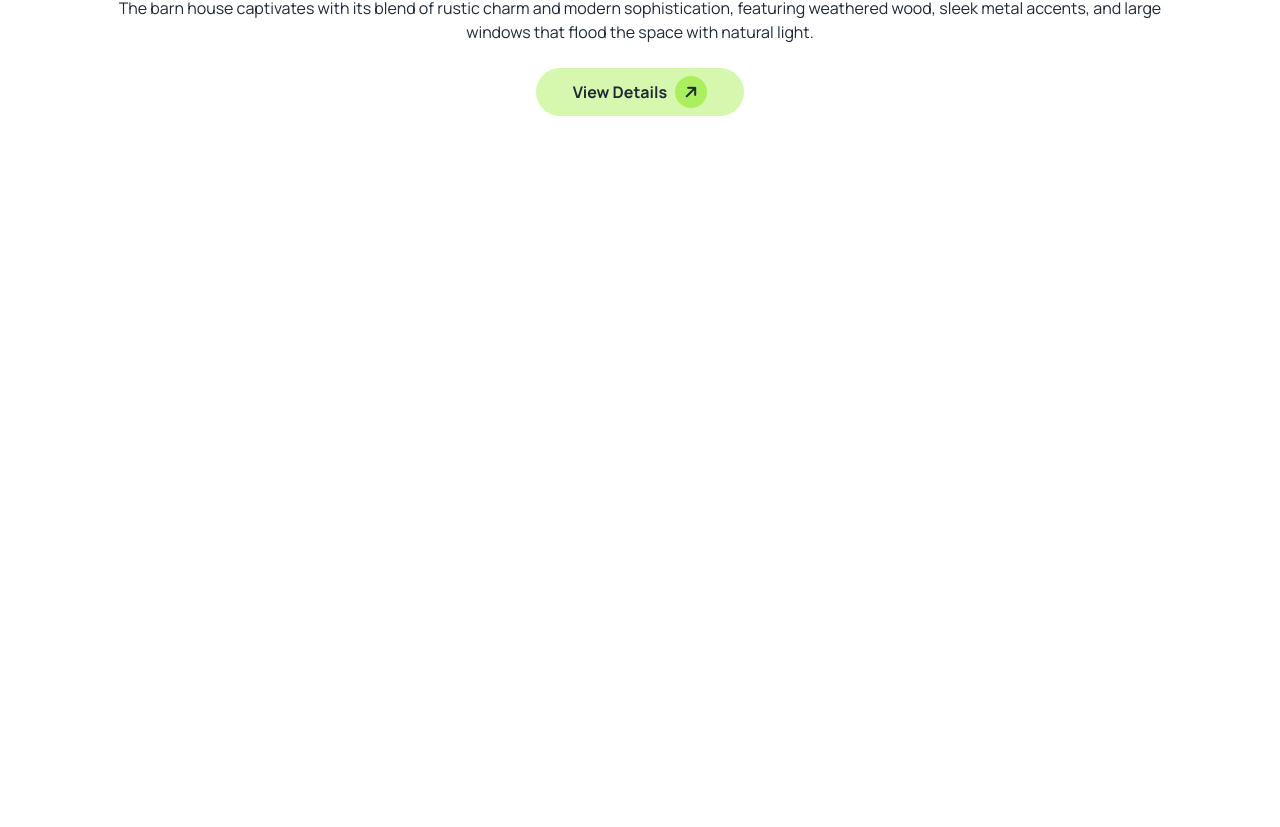
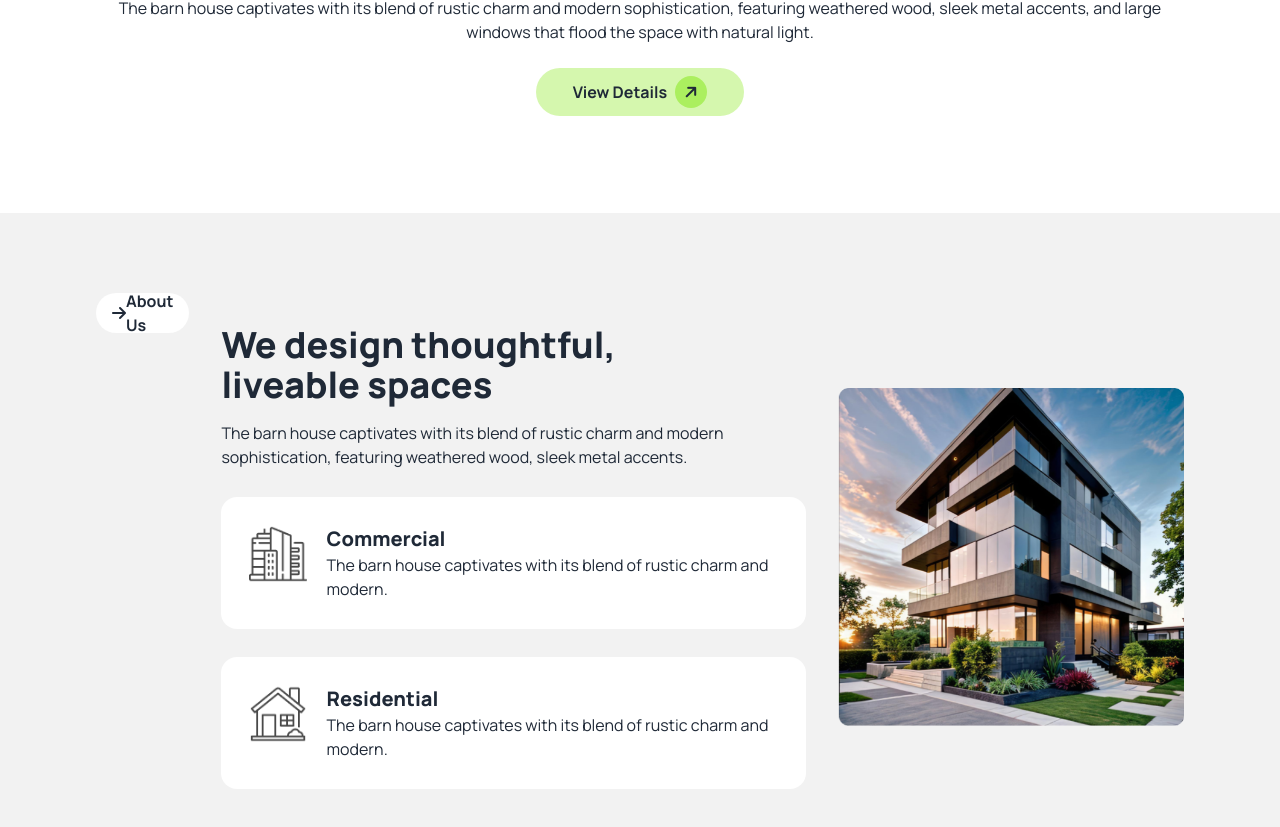
Before and after one commit to Humaun-hk/Rinterio, a plain HTML site: page index.html in a window 1280 px wide. Shown: the part 659-1486 px from the top of the page. Before the commit the page ends 872 px from the top, so only its background shows below. Drawn offline with nearby package versions, Linux system fonts and the light colour scheme.

Commit message:
livespace section

```diff
--- a/index.html
+++ b/index.html
@@ -48,9 +48,22 @@
             <li><a>Contact Us</a></li>
           </ul>
         </div>
-        <div class="h-11 w-11 rounded-full border-2 border-[#E9E9E9] flex justify-center items-center lg:hidden">
-          <svg xmlns="http://www.w3.org/2000/svg" fill="none" viewBox="0 0 24 24" stroke-width="1.5" stroke="currentColor" class="size-6">
-            <path stroke-linecap="round" stroke-linejoin="round" d="M3.75 6.75h16.5M3.75 12h16.5m-16.5 5.25h16.5" />
+        <div
+          class="h-11 w-11 rounded-full border-2 border-[#E9E9E9] flex justify-center items-center lg:hidden"
+        >
+          <svg
+            xmlns="http://www.w3.org/2000/svg"
+            fill="none"
+            viewBox="0 0 24 24"
+            stroke-width="1.5"
+            stroke="currentColor"
+            class="size-6"
+          >
+            <path
+              stroke-linecap="round"
+              stroke-linejoin="round"
+              d="M3.75 6.75h16.5M3.75 12h16.5m-16.5 5.25h16.5"
+            />
           </svg>
         </div>
         <div class="navbar-end gap-4 hidden lg:flex">
@@ -91,7 +104,10 @@
             </svg>
           </div>
           <div>
-            <button class="btn flex justify-center items-center bg-[#ABEF5F] text-xl font-extrabold rounded-3xl">Book Consult
+            <button
+              class="btn flex justify-center items-center bg-[#ABEF5F] text-xl font-extrabold rounded-3xl"
+            >
+              Book Consult
               <div class="origin-center -rotate-45">
                 <svg
                   xmlns="http://www.w3.org/2000/svg"
@@ -107,8 +123,8 @@
                     d="m12.75 15 3-3m0 0-3-3m3 3h-7.5M21 12a9 9 0 1 1-18 0 9 9 0 0 1 18 0Z"
                   />
                 </svg>
-              </button>
-            </div>
+              </div>
+            </button>
           </div>
         </div>
       </div>
@@ -117,27 +133,80 @@
 
       <div class="hero bg-base-100 min-h-screen">
         <div class="hero-content flex-col">
-          <img
-            src="images/banner.png"
-             />
-          <div class="flex flex-col  justify-center items-center">
-            <h1 class="text-5xl font-extrabold text-center">A barn house of this design has a striking appearance</h1>
+          <img src="images/banner.png" />
+          <div class="flex flex-col justify-center items-center">
+            <h1 class="text-5xl font-extrabold text-center">
+              A barn house of this design has a striking appearance
+            </h1>
             <p class="py-6 text-center">
-              The barn house captivates with its blend of rustic charm and modern sophistication, featuring weathered wood, sleek metal accents, and large windows that flood the space with natural light.
+              The barn house captivates with its blend of rustic charm and
+              modern sophistication, featuring weathered wood, sleek metal
+              accents, and large windows that flood the space with natural
+              light.
             </p>
-            <button class=" flex h-12 w-52 bg-[#ABEF5F80] justify-center items-center gap-2 rounded-3xl font-bold">View Details
+            <button
+              class="flex h-12 w-52 bg-[#ABEF5F80] justify-center items-center gap-2 rounded-3xl font-bold"
+            >
+              View Details
               <div
-            class="h-8 w-8 bg-[#ABEF5F] rounded-full flex justify-center items-center"
-          >
-            <i class="fa-solid fa-arrow-right origin-center -rotate-45"></i>
-          </div>
+                class="h-8 w-8 bg-[#ABEF5F] rounded-full flex justify-center items-center"
+              >
+                <i class="fa-solid fa-arrow-right origin-center -rotate-45"></i>
+              </div>
             </button>
           </div>
         </div>
       </div>
+    </header>
 
-    </header>
-    <main></main>
+    <main>
+      <!-- Livespace section -->
+      <section class="container mx-auto px-12 bg-base-200 gap-8 lg:px-24">
+        <div class="card lg:card-side py-20">
+          <div
+            class="bg-base-100 w-32 h-10 p-4 rounded-3xl flex justify-center items-center"
+          >
+            <i class="fa-solid fa-arrow-right"></i>
+            <a class="text-base font-bold">About Us</a>
+          </div>
+          <div class="card-body">
+            <h2 class="card-title text-4xl font-black">We design thoughtful,<br>liveable spaces</h2>
+            <p class="py-2">
+              The barn house captivates with its blend of rustic charm and
+              modern sophistication, featuring weathered wood, sleek metal
+              accents.
+            </p>
+            <div class="flex gap-5 bg-[#FFFFFF] p-7 rounded-2xl mt-3">
+              <div>
+                <img src="images/commercial.png" alt="" />
+              </div>
+              <div>
+                <h3 class="text-xl font-extrabold">Commercial</h3>
+                <p>
+                  The barn house captivates with its blend of rustic charm and
+                  modern.
+                </p>
+              </div>
+            </div>
+            <div class="flex gap-5 bg-[#FFFFFF] p-7 rounded-2xl mt-5">
+              <div>
+                <img src="images/residential.png" alt="" />
+              </div>
+              <div>
+                <h3 class="text-xl font-extrabold">Residential</h3>
+                <p>
+                  The barn house captivates with its blend of rustic charm and
+                  modern.
+                </p>
+              </div>
+            </div>
+          </div>
+          <figure>
+            <img src="images/Rectangle.png" alt="Album" />
+          </figure>
+        </div>
+      </section>
+    </main>
     <footer></footer>
   </body>
 </html>
```
